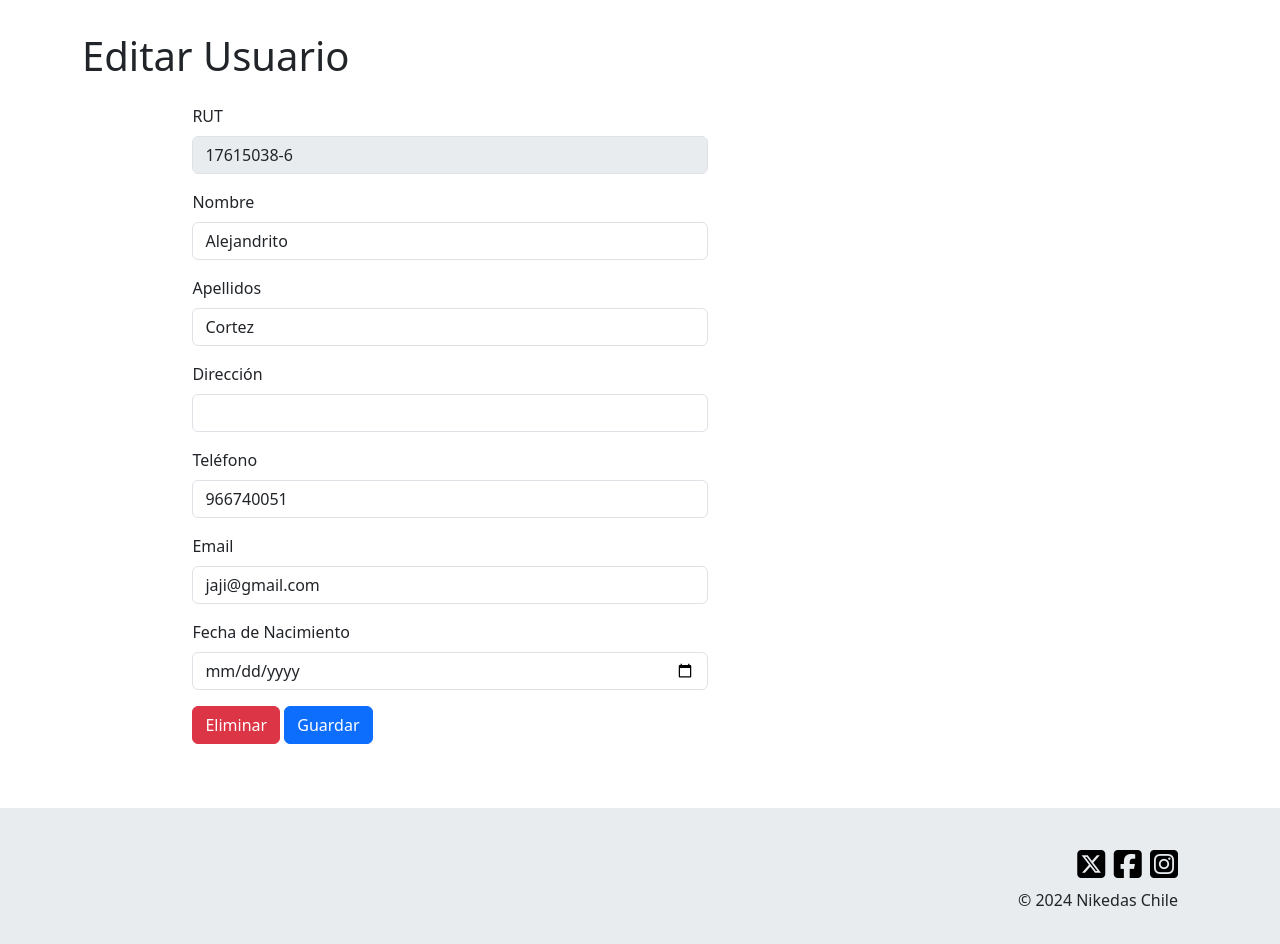
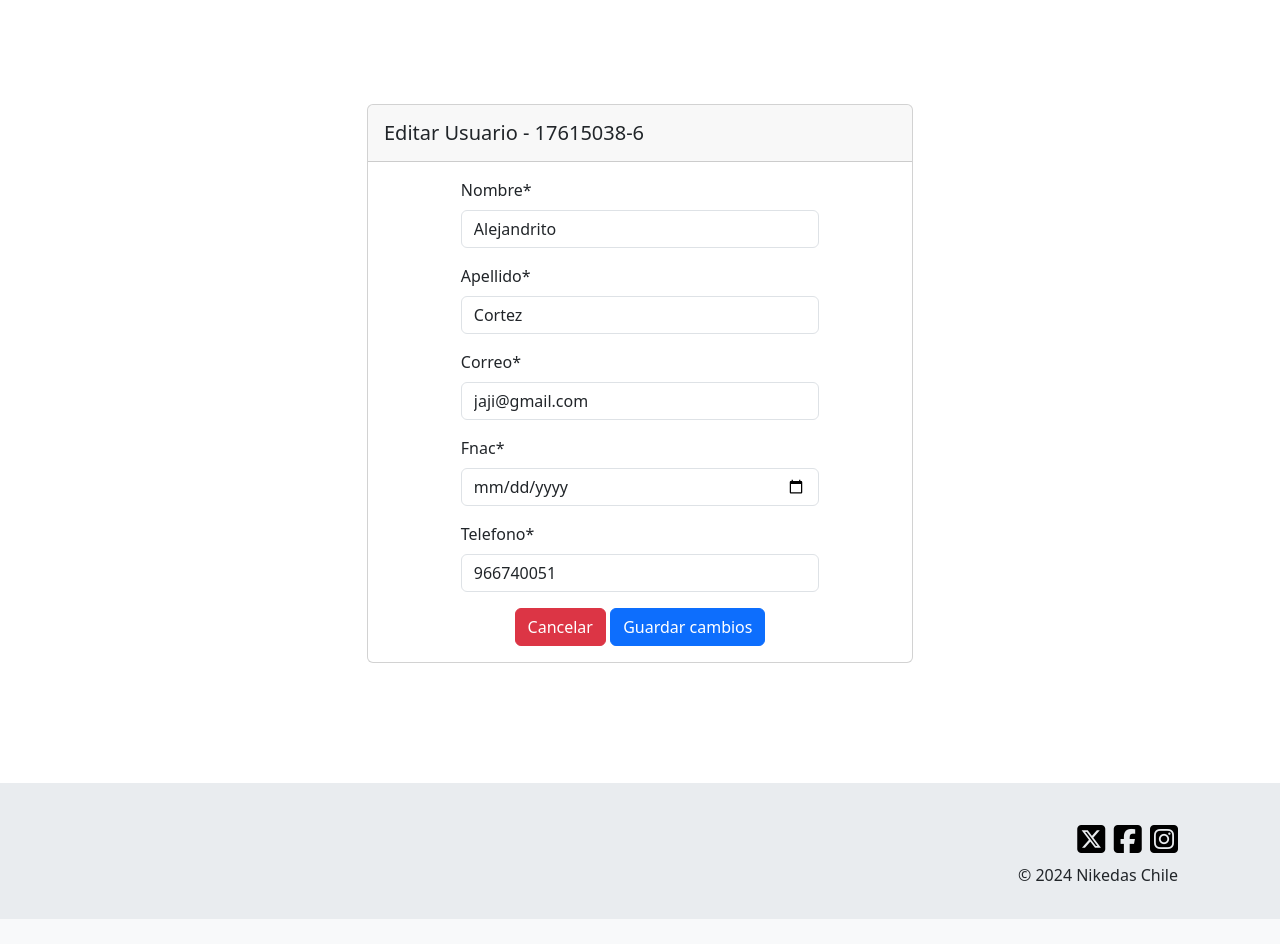
Before and after one commit to bpobletem/tienda, a Django app: page /editarusuarios/17615038-6 in a window 1280 px wide. Shown: the part 57-1001 px from the top of the page. After the commit the page ends 976 px from the top, so only its background shows below. Run offline with Django 5.2, Linux system fonts and the light colour scheme; data comes from the database, SQL or seed files in the repository; some libraries are stand-ins or nearby versions.

Commit message:
editar usuario ok

```diff
--- a/aplicacion/forms.py
+++ b/aplicacion/forms.py
@@ -12,6 +12,8 @@ class DireccionForm(forms.ModelForm):
     def __init__(self, *args, **kwargs):
         super().__init__(*args, **kwargs)
         self.fields['detalle'].required = False
+
+
 
 class UsuarioForm(forms.ModelForm):
     password1 = forms.CharField(label='Contraseña', widget=forms.PasswordInput)
@@ -39,6 +41,12 @@ class UsuarioForm(forms.ModelForm):
             user.save()
         return user
 
+class UpdateUsuarioForm(forms.ModelForm):
+    fnac = forms.DateField(widget=forms.DateInput(attrs={'type': 'date'}))
+    class Meta:
+        model = Usuario
+        fields = ['nombre', 'apellido', 'correo', 'fnac', 'telefono']
+
 class ZapatillaForm(forms.ModelForm):
     class Meta:
         model = Zapatilla
--- a/aplicacion/templates/aplicacion/editarusuarios.html
+++ b/aplicacion/templates/aplicacion/editarusuarios.html
@@ -1,61 +1,30 @@
 {% extends "aplicacion/baseadmin.html" %}
 {% load static %}
+{% load crispy_forms_tags %}
 
 {% block content %}
-<section>
-    <div class="container">
-        <h1>Editar Usuario</h1>
-        <div class="row mt-4">
-            <!-- Formulario de edición de usuario -->
-            <div class="col-12 col-md-8">
-                <form id="formulario_editar" class="formulario" action="{% url 'editarusuarios' usuario.rut %}" method="POST">
-                    {% csrf_token %}
-                    <div class="mb-3">
-                        <label for="rut" class="form-label">RUT</label>
-                        <input type="text" class="form-control" id="rut" name="rut" value="{{ usuario.rut }}" disabled>
+<section class="h-100 gradient-custom">
+    <div class="container py-5">
+        <div class="row d-flex justify-content-center my-4">
+            <div class="col-md-6">
+                <div class="card">
+                    <div class="card-header py-3">
+                        <h5 class="mb-0">Editar Usuario - {{usuario.rut}}</h5>
                     </div>
-                    <div class="mb-3">
-                        <label for="nombre" class="form-label">Nombre</label>
-                        <input type="text" class="form-control" id="nombre" name="nombre" value="{{ usuario.nombre }}">
-                        <div id="errorNombre" class="text-danger"></div>
+                    <div class="card-body">
+                        <!-- Formulario para editar usuario -->
+                        <form method="post" enctype="multipart/form-data">
+                            {% csrf_token %}
+                            {{ form | crispy }}
+                            <div class="text-center">
+                                <a class="btn btn-danger" href='{% url "totalusuarios" %}' >Cancelar</a>
+                                <button class="btn btn-primary" type="submit" >Guardar cambios</button>
+                            </div>
+                        </form>
                     </div>
-                    <div class="mb-3">
-                        <label for="apellidos" class="form-label">Apellidos</label>
-                        <input type="text" class="form-control" id="apellidos" name="apellido" value="{{ usuario.apellido }}">
-                        <div id="errorApellidos" class="text-danger"></div>
-                    </div>
-                    <div class="mb-3">
-                        <label for="direccion" class="form-label">Dirección</label>
-                        <input type="text" class="form-control" id="direccion" name="direccion" value="{{ usuario.direccion }}">
-                        <div id="errorDireccion" class="text-danger"></div>
-                    </div>
-                    <div class="mb-3">
-                        <label for="telefono" class="form-label">Teléfono</label>
-                        <input type="tel" class="form-control" id="telefono" name="telefono" value="{{ usuario.telefono }}">
-                        <div id="errorTelefono" class="text-danger"></div>
-                    </div>
-                    <div class="mb-3">
-                        <label for="email" class="form-label">Email</label>
-                        <input type="email" class="form-control" id="email" name="correo" value="{{ usuario.correo }}">
-                        <div id="errorEmail" class="text-danger"></div>
-                    </div>
-                    <div class="mb-3">
-                        <label for="fechaNacimiento" class="form-label">Fecha de Nacimiento</label>
-                        <input type="date" class="form-control" id="fechaNacimiento" name="fnac" value="{{ usuario.fnac }}">
-                        <div id="errorFechaNacimiento" class="text-danger"></div>
-                    </div>
-                    <!-- Botón Listo -->
-                    <div class="mb-3">
-                        <a class="btn btn-danger" href="{% url 'eliminarUsuario' usuario.rut %}">Eliminar</a>
-                        <a type="submit" class="btn btn-primary">Guardar</a>
-                    </div>
-                    <!-- Botón Listo -->
-                </form>
+                </div>
             </div>
-            <!-- Fin Formulario de edición de usuario -->
         </div>
     </div>
 </section>
-    <script src="{% static "aplicacion/js/validarusuarios.js" %}"></script>
-
-    {% endblock content %}
+{% endblock content%}
--- a/aplicacion/views.py
+++ b/aplicacion/views.py
@@ -3,7 +3,7 @@ from .models import (Zapatilla, Categoria, Marca, StockZapatilla,
 Usuario, Pedido, Carrito, ItemCarrito)
 from django.contrib.auth.models import User
 from django.contrib.auth import logout
-from .forms import UsuarioForm, DireccionForm, ZapatillaForm, StockZapatillaForm
+from .forms import UsuarioForm, DireccionForm, ZapatillaForm, StockZapatillaForm, UpdateUsuarioForm
 from django.core.paginator import Paginator
 from django.http import Http404
 
@@ -241,19 +241,21 @@ def eliminarUsuario(request, rut):
 def editarusuarios(request, rut):
     usuario = get_object_or_404(Usuario, rut=rut)
 
-    if request.method == "POST":
-        form = UsuarioForm(request.POST, instance=usuario)
+    if request.method == 'POST':
+        form = UpdateUsuarioForm(instance=usuario)
+
         if form.is_valid():
-            form.save()
-            return redirect('aplicacion/usuarios.html')
+            usuario.save()
+            return redirect(to="totalusuarios")
+
     else:
-        form = UsuarioForm(instance=usuario)
+        form = UpdateUsuarioForm(instance=usuario)
 
-    datos = {
-        'form': form, 'usuario': usuario
+    data = {
+        'form': form,
+        'usuario' : usuario
     }
-
-    return render(request, 'aplicacion/editarusuarios.html', datos)
+    return render(request, 'aplicacion/editarusuarios.html', data)
 
 def carrito(request):
     carrito = request.session.get('carrito', {})
```
